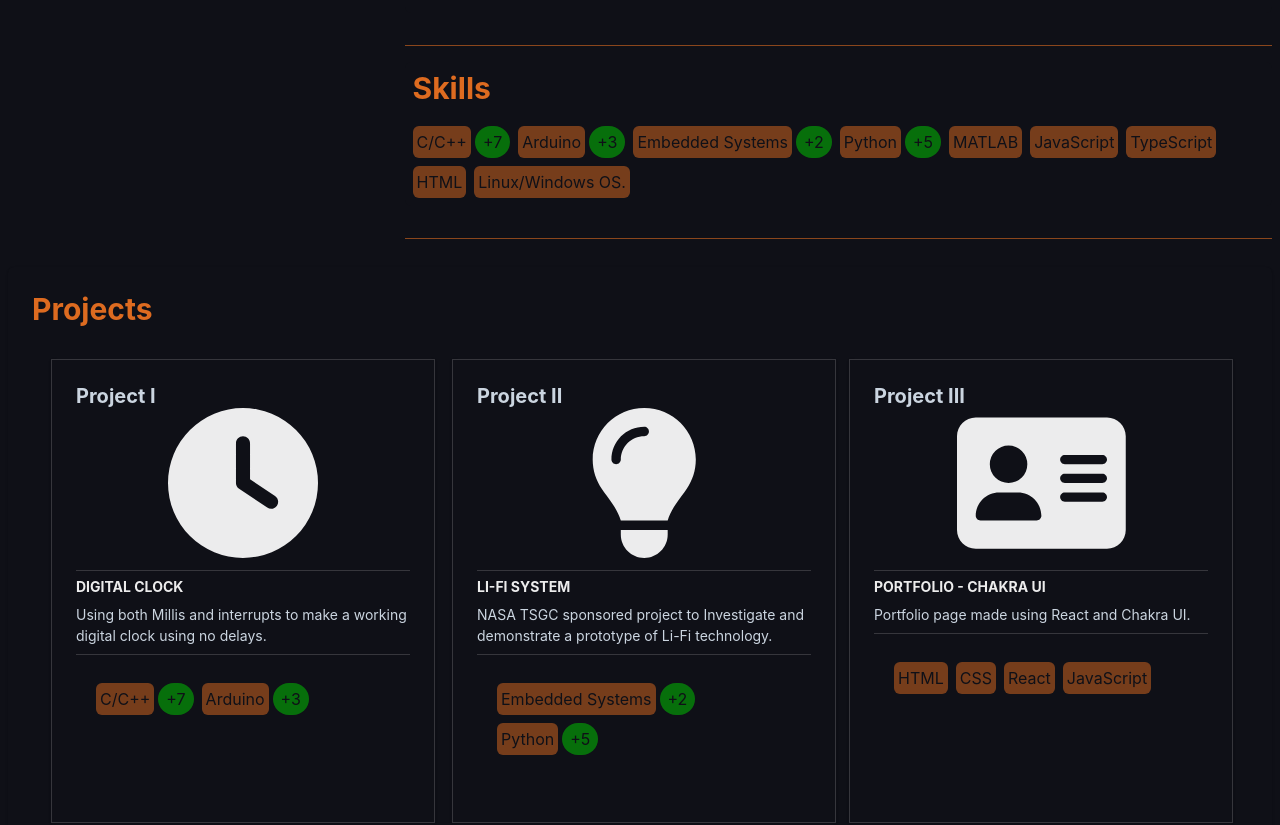
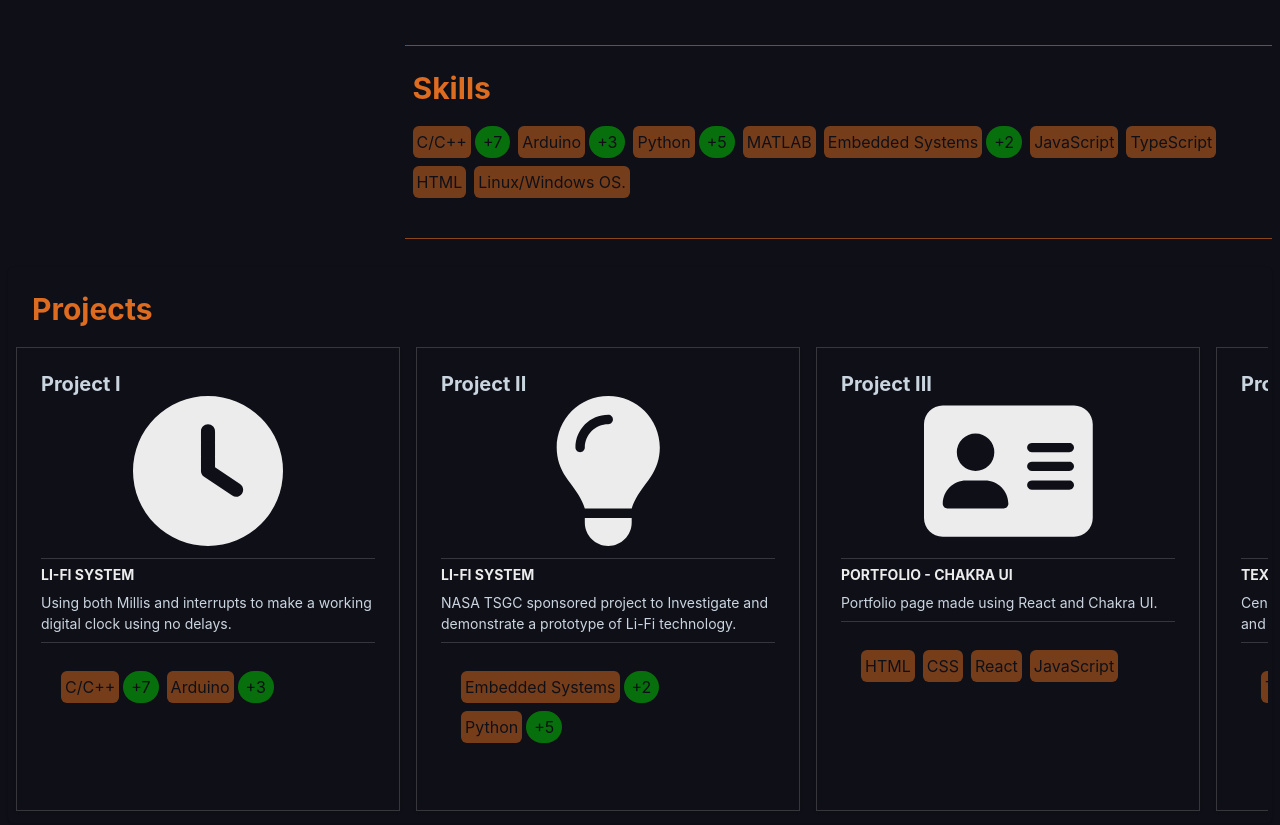
Before and after one commit to Zed-4/Portfolio-React-ChakraUI, a React (Create React App) app: page / in a window 1280 px wide. Shown: the part 1187-2012 px from the top of the page. Built offline with nearby package versions, Linux system fonts and the light colour scheme.

Commit message:
fix: project cards column overflow

```diff
--- a/public/index.html
+++ b/public/index.html
@@ -7,7 +7,7 @@
     <meta name="theme-color" content="#000000" />
     <meta
       name="description"
-      content="Web site created using create-react-app"
+      content="Portfolio Webpage!"
     />
     <link rel="apple-touch-icon" href="%PUBLIC_URL%/logo192.png" />
     <!--
@@ -29,7 +29,6 @@
   <body>
     <noscript>You need to enable JavaScript to run this app.</noscript>
     <div id="root"></div>
-    <link rel="stylesheet" href="font-awesome-animation.min.css">
     <!--
       This HTML file is a template.
       If you open it directly in the browser, you will see an empty page.
--- a/src/App.js
+++ b/src/App.js
@@ -71,14 +71,21 @@ const colors = {
 const skills = [
   { name: "C/C++", years: 7 },
   { name: 'Arduino', years: 3 },
-  { name: 'Embedded Systems', years: 2 },
   { name: 'Python', years: 5 },
   { name: 'MATLAB' },
+  { name: 'Embedded Systems', years: 2 },
   { name: 'JavaScript' },
   { name: 'TypeScript' },
   { name: 'HTML' },
   { name: 'Linux/Windows OS.' },
 ]
+
+// const skillsProject = [
+//   { projectLink: 'https://github.com/Zed-4/Arduino', projectNum: "Project I", projectIcon: 'faClock', projectTitle: 'Digital Clock', projectSummary: 'Using both Millis and interrupts to make a working digital clock using no delays.' },
+//   { projectLink: 'https://github.com/Zed-4/Li-Fi_System', projectNum: "Project II", projectIcon: 'faLightbulb', projectTitle: 'Li-Fi System', projectSummary: 'NASA TSGC sponsored project to Investigate and demonstrate a prototype of Li-Fi technology.' },
+//   { projectLink: 'https://github.com/Zed-4/Portfolio', projectNum: "Project III", projectIcon: 'faAddressCard', projectTitle: 'Portfolio - Chakra UI', projectSummary: 'Portfolio page made using React and Chakra UI.' },
+//   { projectLink: 'https://github.com/Zed-4/Texas-Census-Data', projectNum: "Project IV", projectIcon: 'faMapLocationDot', projectTitle: 'Texas - Census Data Map', projectSummary: 'Census data map of Texas built using ©mapbox and Next.js.' },
+// ]
 
 const projectOneSkills = [
   { name: "C/C++", years: 7 },
@@ -120,7 +127,10 @@ function App() {
 
   const [isMoreOpen, setMoreOpen] = useControllableState({ defaultValue: false });
   const grayOrBlack = useColorModeValue(colors['bgGrayLight'], colors['bgBlack']);
+  // const lightGrayOrDarkGray = useColorModeValue(colors['gray.700'], colors['gray.300']);
   const greenOrDarkGreen = useColorModeValue(colors['greenDark'], colors['green']);
+  const redOrOrange = useColorModeValue(colors['red'], colors['orange']);
+  const bar_BlackOrOrange = useColorModeValue(colors['whiteBar'], colors['blackBar']);
 
   return (
 
@@ -746,23 +756,24 @@ function App() {
           <Card
             m='2'
             p='1'
-            color={useColorModeValue(colors['red'], colors['orange'])}
-            bg={useColorModeValue(colors['bgGrayLight'], colors['bgBlack'])}
+            color={redOrOrange}
+            bg={grayOrBlack}
             _hover={{
               boxShadow: 'dark-lg',
               textDecoration: 'none',
-              bg: useColorModeValue(colors['whiteBar'], colors['blackBar']),
+              bg: { bar_BlackOrOrange },
               opacity: '100%'
             }}>
             <CardHeader>
               <Heading size='lg'>Projects</Heading>
             </CardHeader>
-            <HStack flexFlow='wrap' maxH={{ base: "500", md: "300", lg: 'fit-content' }} justifyContent='center' overflowY='auto' spacing='5px' m='1'>
+            <HStack flexDir='row' maxH='500px' maxW={{ base: "500px", lg: '1285px' /*lg: 1000px*/ }} overflowX='auto' overflowY='hidden' pb='2'>
               {/* ----------------------------PROJECT I---------------------------- */}
-              <Card
-                minH={{ base: "sm", md: "sm", lg: '29rem' }}
-                w={{ base: "sm", md: "sm", lg: 'sm' }}
-                m='2'
+              <Card flexShrink='0'
+                minH={{ base: "406px", md: "370px", lg: '29rem' }}
+                maxH={{ base: "406px", md: "sm", lg: '29rem' }}
+                w={{ base: "300px", md: "sm", lg: 'sm' }}
+                mx='1'
                 p='1'
                 bg={useColorModeValue(colors['bgGrayLight'], colors['bgBlack'])}
                 variant='outline'
@@ -781,7 +792,7 @@ function App() {
                     color: useColorModeValue(colors['red'], colors['orange']),
                     textDecoration: 'none',
 
-                  }} >
+                  }}>
                   <CardHeader color={useColorModeValue('gray.700', 'gray.300')}>
                     <Heading size='md'>Project I</Heading>
                   </CardHeader>
@@ -793,13 +804,14 @@ function App() {
                           _hover={{
                             color: useColorModeValue(colors['red'], colors['orange']),
                             textDecoration: 'none',
+                            fontWeight: 'bold',
                           }}>
                           {< FontAwesomeIcon icon={faClock} size='10x' />}
                         </Box>
                       </Box>
                       <Box>
                         <Heading size='xs' textTransform='uppercase'>
-                          Digital Clock
+                          Li-Fi System
                         </Heading>
                         <Text pt='2' fontSize='sm' color={useColorModeValue('gray.700', 'gray.300')}>
                           Using both Millis and interrupts to make a working digital clock using no delays.
@@ -807,7 +819,7 @@ function App() {
                       </Box>
                       <CardBody>
                         <Stack divider={<StackDivider />} spacing='4'>
-                          <Stack
+                          <Stack m={{ base: "-5", md: "-5", lg: '0' }}
                             direction={{
                               base: 'row',
                               sm: 'row',
@@ -859,9 +871,10 @@ function App() {
                 </Link>
               </Card>
               {/* ----------------------------PROJECT II---------------------------- */}
-              <Card
-                minH={{ base: "sm", md: "sm", lg: '29rem' }}
-                w={{ base: "sm", md: "sm", lg: 'sm' }}
+              <Card flexShrink='0'
+                minH={{ base: "406px", md: "370px", lg: '29rem' }}
+                maxH={{ base: "406px", md: "sm", lg: '29rem' }}
+                w={{ base: "300px", md: "sm", lg: 'sm' }}
                 mx='1'
                 p='1'
                 bg={useColorModeValue(colors['bgGrayLight'], colors['bgBlack'])}
@@ -908,7 +921,7 @@ function App() {
                       </Box>
                       <CardBody>
                         <Stack divider={<StackDivider />} spacing='4'>
-                          <Stack
+                          <Stack m={{ base: "-5", md: "-5", lg: '0' }}
                             direction={{
                               base: 'row',
                               sm: 'row',
@@ -960,9 +973,10 @@ function App() {
                 </Link>
               </Card>
               {/* ----------------------------PROJECT III---------------------------- */}
-              <Card
-                minH={{ base: "sm", md: "sm", lg: '29rem' }}
-                w={{ base: "sm", md: "sm", lg: 'sm' }}
+              <Card flexShrink='0'
+                minH={{ base: "406px", md: "370px", lg: '29rem' }}
+                maxH={{ base: "406px", md: "sm", lg: '29rem' }}
+                w={{ base: "300px", md: "sm", lg: 'sm' }}
                 mx='1'
                 p='1'
                 bg={useColorModeValue(colors['bgGrayLight'], colors['bgBlack'])}
@@ -1009,7 +1023,7 @@ function App() {
                       </Box>
                       <CardBody>
                         <Stack divider={<StackDivider />} spacing='4'>
-                          <Stack
+                          <Stack m={{ base: "-5", md: "-5", lg: '0' }}
                             direction={{
                               base: 'row',
                               sm: 'row',
@@ -1061,9 +1075,10 @@ function App() {
                 </Link>
               </Card>
               {/* ----------------------------PROJECT IV---------------------------- */}
-              <Card
-                minH={{ base: "sm", md: "sm", lg: '29rem' }}
-                w={{ base: "sm", md: "sm", lg: 'sm' }}
+              <Card flexShrink='0'
+                minH={{ base: "406px", md: "370px", lg: '29rem' }}
+                maxH={{ base: "406px", md: "sm", lg: '29rem' }}
+                w={{ base: "300px", md: "sm", lg: 'sm' }}
                 mx='1'
                 p='1'
                 bg={useColorModeValue(colors['bgGrayLight'], colors['bgBlack'])}
@@ -1110,7 +1125,7 @@ function App() {
                       </Box>
                       <CardBody>
                         <Stack divider={<StackDivider />} spacing='4'>
-                          <Stack
+                          <Stack m={{ base: "-5", md: "-5", lg: '0' }}
                             direction={{
                               base: 'row',
                               sm: 'row',
@@ -1166,7 +1181,7 @@ function App() {
         </Flex>
       </Box >
       {/* ----------------------------Footer---------------------------- */}
-      <Flex overflow='auto'
+      < Flex overflow='auto'
         bg={useColorModeValue(colors['whiteBar'], colors['blackBar'])}
         boxShadow='dark-lg' borderColor={useColorModeValue('gray.500', 'gray.500')}
         width={{ lg: '100vw' }
```
